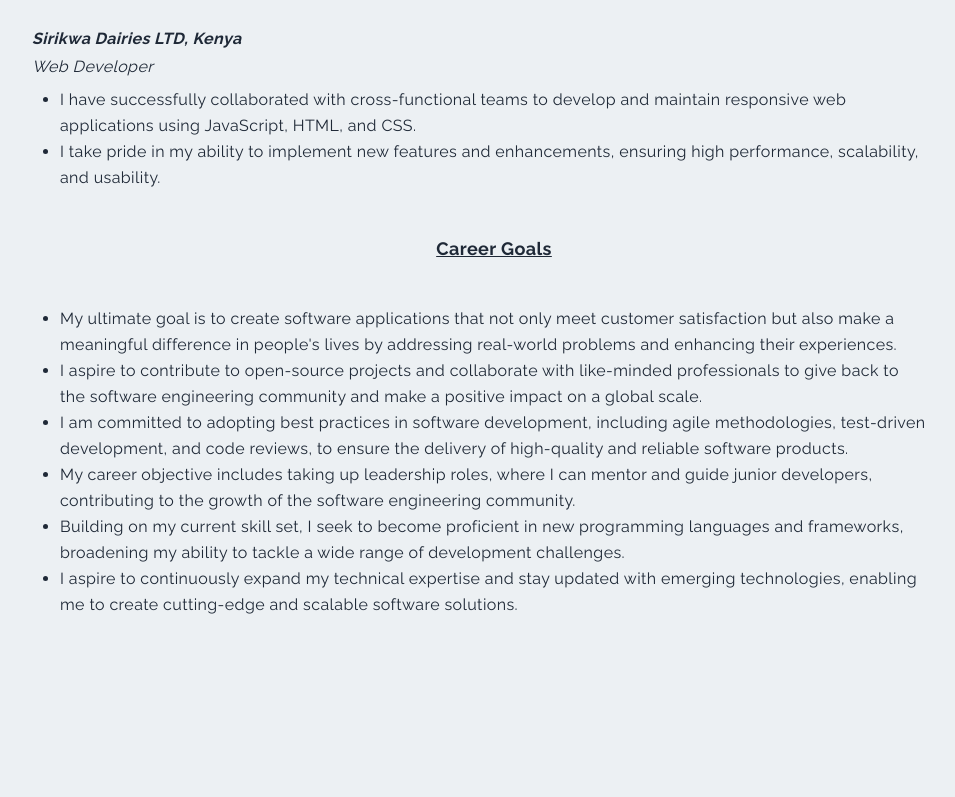
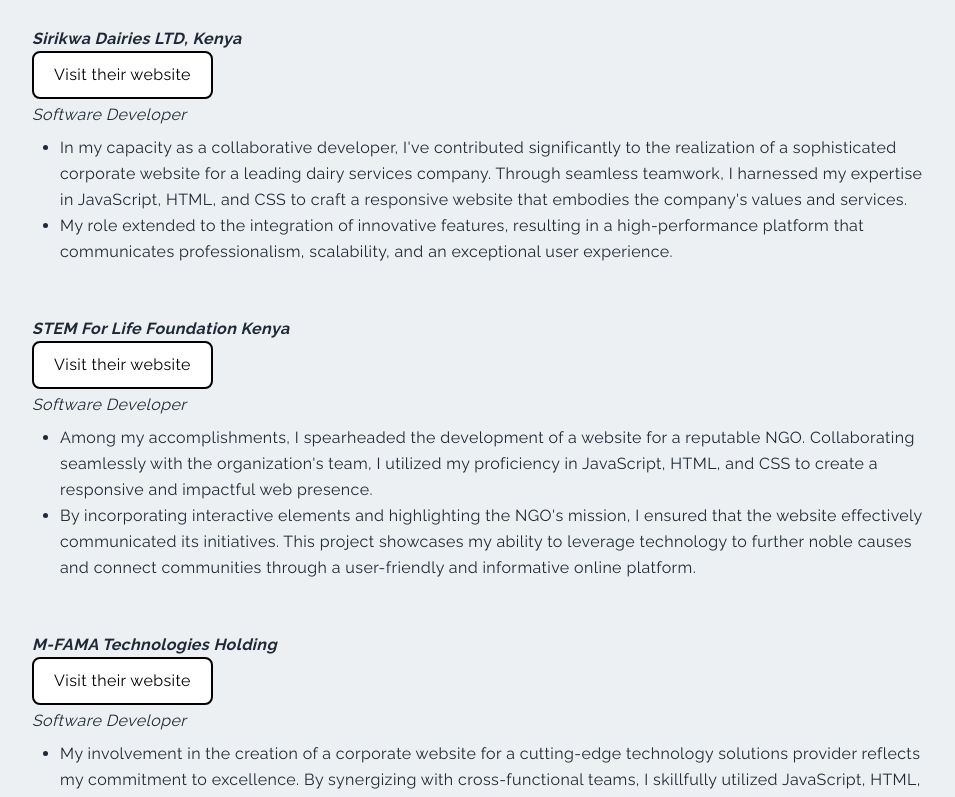
Before and after one commit to mugambijavan/Mugambi-Javan, a Next.js app: page /resume in a window 1280 px wide. Shown: the part 1100-1897 px from the top of the page, without its empty margins (146-1101 px from the left). Before the commit the page ends 1754 px from the top, so only its background shows below. Built offline with nearby package versions, Linux system fonts and the light colour scheme.

Commit message:
few updates to make it proffesional

```diff
--- a/components/Contact.jsx
+++ b/components/Contact.jsx
@@ -95,59 +95,14 @@
           {/* right */}
           <div className='col-span-3 w-full h-auto shadow-xl shadow-gray-400 rounded-xl lg:p-4'>
             <div className='p-4'>
-              <form
-                action='https://getform.io/f/08ebcd37-f5b5-45be-8c13-714f011ce060'
-                method='POST'
-                encType='multipart/form-data'
-              >
-                <div className='grid md:grid-cols-2 gap-4 w-full py-2'>
-                  <div className='flex flex-col'>
-                    <label className='uppercase text-sm py-2'>Name</label>
-                    <input
-                      className='border-2 rounded-lg p-3 flex border-gray-300'
-                      type='text'
-                      name='name'
-                    />
-                  </div>
-                  <div className='flex flex-col'>
-                    <label className='uppercase text-sm py-2'>
-                      Phone Number
-                    </label>
-                    <input
-                      className='border-2 rounded-lg p-3 flex border-gray-300'
-                      type='text'
-                      name='phone'
-                    />
-                  </div>
-                </div>
-                <div className='flex flex-col py-2'>
-                  <label className='uppercase text-sm py-2'>Email</label>
-                  <input
-                    className='border-2 rounded-lg p-3 flex border-gray-300'
-                    type='email'
-                    name='email'
-                  />
-                </div>
-                <div className='flex flex-col py-2'>
-                  <label className='uppercase text-sm py-2'>Subject</label>
-                  <input
-                    className='border-2 rounded-lg p-3 flex border-gray-300'
-                    type='text'
-                    name='subject'
-                  />
-                </div>
-                <div className='flex flex-col py-2'>
-                  <label className='uppercase text-sm py-2'>Message</label>
-                  <textarea
-                    className='border-2 rounded-lg p-3 border-gray-300'
-                    rows='10'
-                    name='message'
-                  ></textarea>
-                </div>
-                <button className='w-full p-4 text-gray-100 mt-4'>
-                  Send Message
-                </button>
-              </form>
+            <iframe
+              src='https://projects-exhibit.vercel.app/'
+              title='Embedded Website'
+              width='100%'
+              height='700'  // You can adjust the height as needed
+              frameBorder='0'
+              allowFullScreen
+            ></iframe>
             </div>
           </div>
         </div>
--- a/pages/resume.jsx
+++ b/pages/resume.jsx
@@ -38,7 +38,7 @@
         <div className='text-center py-4 text-xl font-bold uppercase tracking-wider'>
           <div className='hidden sm:block'>
             <p>
-              Software Engineer <span className='px-1'>|</span> Full-Stack Web Development{' '}
+              Software Engineer <span className='px-1'>|</span> Full-Stack Web Developer{' '}
             </p>
           </div>
 
@@ -117,17 +117,101 @@
 
         {/* Experience */}
         <div className='py-6'>
+        <p className='italic'>
+          <span className='font-bold'>Sirikwa Dairies LTD, Kenya</span>
+        </p>
+        <a
+          href="https://sirikwadairies.co.ke"
+          target="_blank"
+          rel="noopener noreferrer"
+          style={{
+            display: 'inline-block',
+            padding: '10px 20px',
+            backgroundColor: 'white',
+            border: '2px solid black',
+            borderRadius: '8px',
+            textDecoration: 'none',
+            color: 'black',
+            transition: 'background-color 0.3s, color 0.3s',
+          }}
+        >
+          Visit their website
+        </a>
+
+          <p className='py-1 italic'>Software Developer </p>
+          <ul className='list-disc list-outside px-7 py-1 leading-relaxed'>
+            <li>
+            In my capacity as a collaborative developer, I've contributed significantly to the realization of a sophisticated corporate website for a leading dairy services company. Through seamless teamwork, I harnessed my expertise in JavaScript, HTML, and CSS to craft a responsive website that embodies the company's values and services.
+            </li>
+            <li>
+            My role extended to the integration of innovative features, resulting in a high-performance platform that communicates professionalism, scalability, and an exceptional user experience.
+            </li>
+
+          </ul>
+        </div>
+
+        <div className='py-6'>
           <p className='italic'>
-            <span className='font-bold'>Sirikwa Dairies LTD, Kenya</span>
+            <span className='font-bold'>STEM For Life Foundation Kenya</span>
+          </p>
+          <a
+          href="https://stemforlifekenya.org"
+          target="_blank"
+          rel="noopener noreferrer"
+          style={{
+            display: 'inline-block',
+            padding: '10px 20px',
+            backgroundColor: 'white',
+            border: '2px solid black',
+            borderRadius: '8px',
+            textDecoration: 'none',
+            color: 'black',
+            transition: 'background-color 0.3s, color 0.3s',
+          }}
+        >
+          Visit their website
+        </a>
+          <p className='py-1 italic'>Software Developer </p>
+          <ul className='list-disc list-outside px-7 py-1 leading-relaxed'>
+            <li>
+            Among my accomplishments, I spearheaded the development of a website for a reputable NGO. Collaborating seamlessly with the organization's team, I utilized my proficiency in JavaScript, HTML, and CSS to create a responsive and impactful web presence.
+            </li>
+            <li>
+            By incorporating interactive elements and highlighting the NGO's mission, I ensured that the website effectively communicated its initiatives. This project showcases my ability to leverage technology to further noble causes and connect communities through a user-friendly and informative online platform.
+            </li>
+
+          </ul>
+        </div>
+
+        <div className='py-6'>
+          <p className='italic'>
+            <span className='font-bold'>M-FAMA Technologies Holding</span>
 
           </p>
-          <p className='py-1 italic'>Web Developer </p>
+          <a
+          href="https://mfama.co.ke"
+          target="_blank"
+          rel="noopener noreferrer"
+          style={{
+            display: 'inline-block',
+            padding: '10px 20px',
+            backgroundColor: 'white',
+            border: '2px solid black',
+            borderRadius: '8px',
+            textDecoration: 'none',
+            color: 'black',
+            transition: 'background-color 0.3s, color 0.3s',
+          }}
+        >
+          Visit their website
+        </a>
+          <p className='py-1 italic'>Software Developer</p>
           <ul className='list-disc list-outside px-7 py-1 leading-relaxed'>
             <li>
-            I have successfully collaborated with cross-functional teams to develop and maintain responsive web applications using JavaScript, HTML, and CSS.
+            My involvement in the creation of a corporate website for a cutting-edge technology solutions provider reflects my commitment to excellence. By synergizing with cross-functional teams, I skillfully utilized JavaScript, HTML, and CSS to develop a responsive web application that showcases the company's prowess and offerings.
             </li>
             <li>
-            I take pride in my ability to implement new features and enhancements, ensuring high performance, scalability, and usability.
+            My contributions encompassed the implementation of advanced functionalities, culminating in a website that encapsulates optimal performance, adaptability, and user-centric design.
             </li>
 
           </ul>
```
